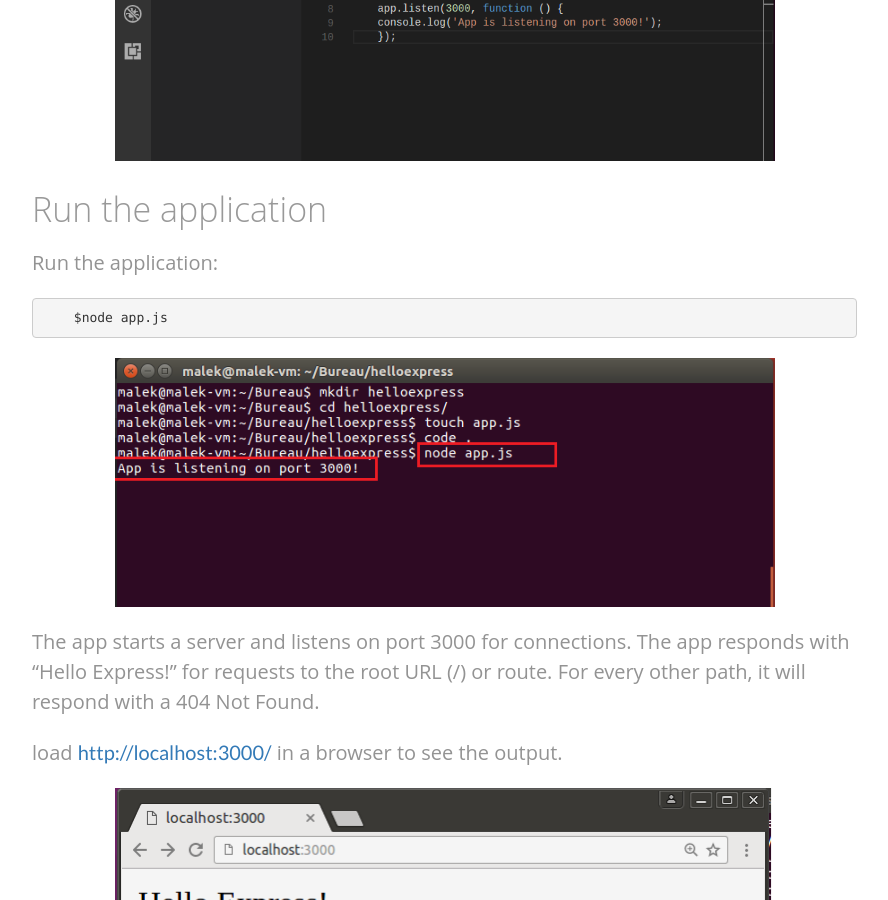
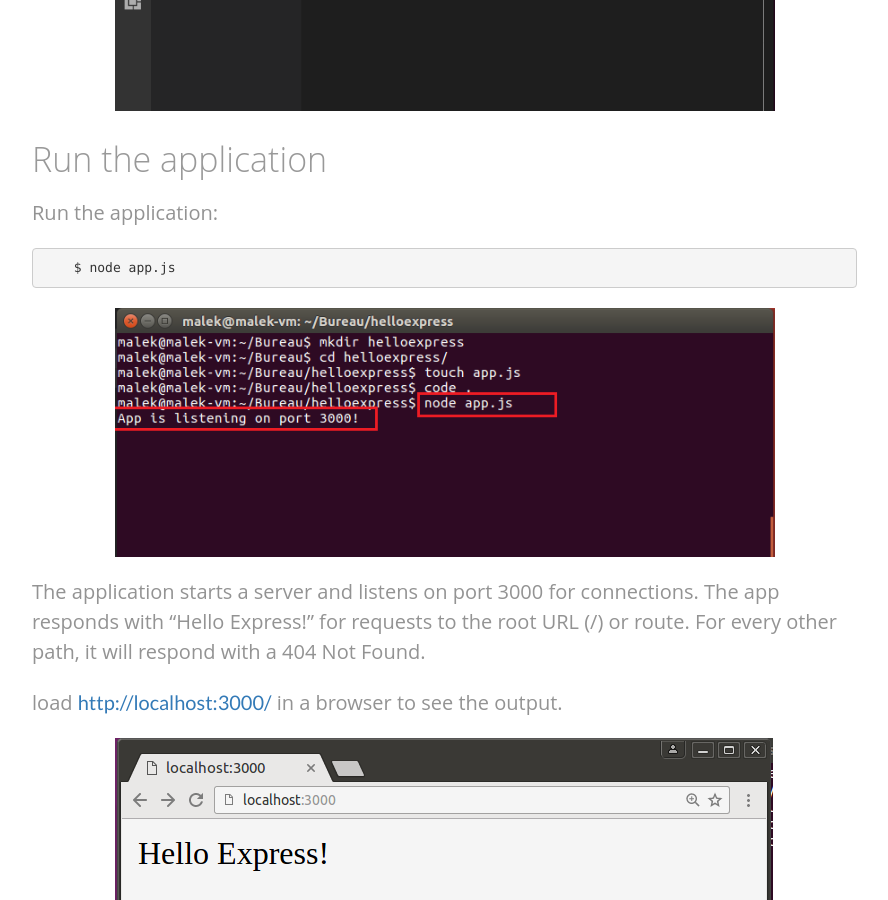
Before and after one commit to malekbenz/malekbenz, a Jekyll site: the page built from _posts/2016-02-02-First-web-application-with-ExpressJs.md, in a window 1280 px wide and 900 px high, scrolled down 2192 px. Shown: the whole window, without its empty margins (53-941 px from the left). Built offline with Jekyll 4.4.1, drawn with Linux system fonts in a browser that asks for light colours; nearby versions of some CDN libraries; comment, search, counter and statistics services are not loaded; some of the changed text lies outside the part shown.

Commit message:
Some modification to post

````diff
--- a/_posts/2016-02-02-First-web-application-with-ExpressJs.md
+++ b/_posts/2016-02-02-First-web-application-with-ExpressJs.md
@@ -30,16 +30,13 @@ create a file 'app.js'
 Now install Express in the `HelloExpress` directory and save it in the dependencies list. For example:
 
 ```javascript
-$ npm install express
+$  npm install express
 ```
+![CMD](/images/helloexpress/cmd.png){:class="img-responsive" :max-width="80%"}
 
 ## HelloExpress example
 
-add the following code to app.js file:
-
-![CMD](/images/helloexpress/cmd.png){:class="img-responsive" :max-width="80%"}
-
-We use Visual studio code to edit the file  :
+add the following code to app.js file, We use Visual studio code to edit the file:
 
 ```javascript
     var express = require('express');
@@ -62,12 +59,12 @@ We use Visual studio code to edit the file  :
 Run the application:
 
 ```javascript
-    $node app.js
+    $ node app.js
 ```
 
 ![vs code](/images/helloexpress/launch.png){:class="img-responsive" :max-width="80%"}
 
-The app starts a server and listens on port 3000 for connections. The app responds with “Hello Express!” for requests to the root URL (/) or route. For every other path, it will respond with a 404 Not Found.
+The application starts a server and listens on port 3000 for connections. The app responds with “Hello Express!” for requests to the root URL (/) or route. For every other path, it will respond with a 404 Not Found.
 
 load [http://localhost:3000/](http://localhost:3000/) in a browser to see the output.
 
````
Also changed, not shown: other parts of _posts/2016-02-02-First-web-application-with-ExpressJs.md (+3 -3 lines), images/helloexpress/404.png, images/helloexpress/web.png, images/helloweb/web.png.
